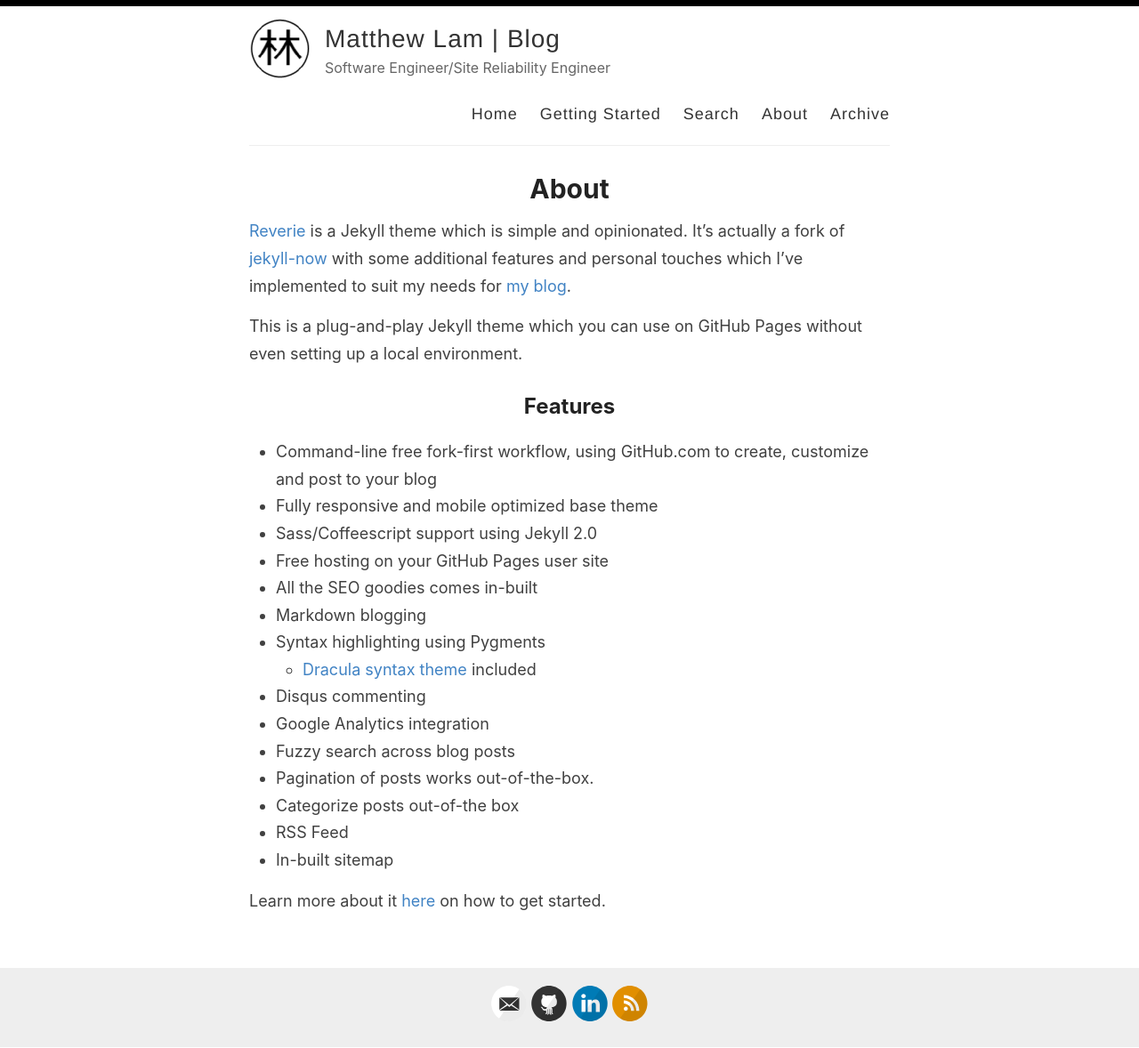
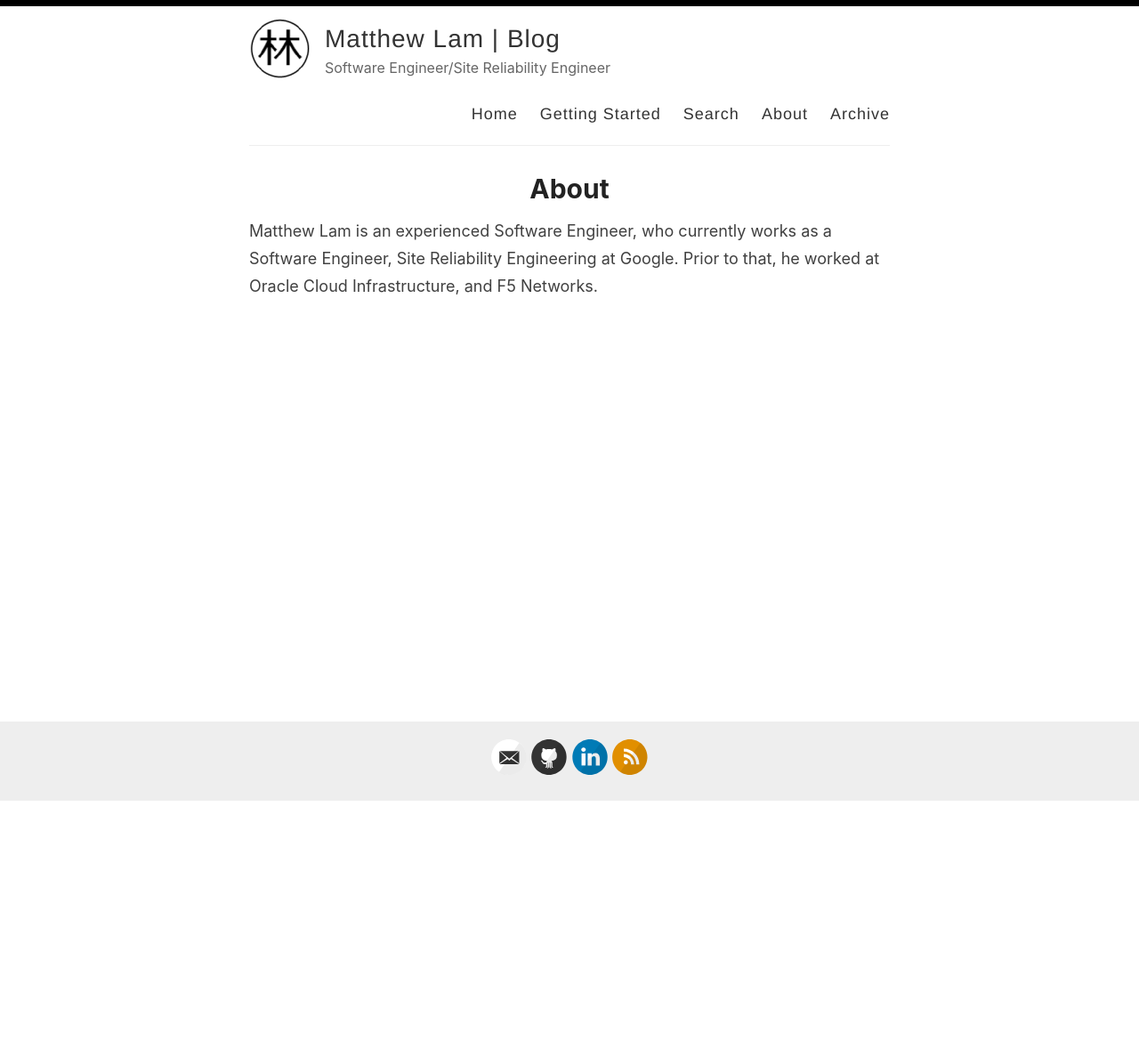
Before and after one commit to mryanlam/mryanlam.github.io, a Jekyll site: the page built from _pages/about.md, in a window 1280 px wide. Shown: the whole page at 89% size. Built offline with Jekyll 4.4.1, drawn with Linux system fonts in a browser that asks for light colours; after the commit the page ends 901 px from its top, so only the background shows below that.

Commit message:
Update about

```diff
--- a/_pages/about.md
+++ b/_pages/about.md
@@ -4,26 +4,4 @@
 permalink: /about/
 ---
 
-[Reverie](https://github.com/amitmerchant1990/reverie) is a Jekyll theme which is simple and opinionated. It's actually a fork of [jekyll-now](https://github.com/barryclark/jekyll-now) with some additional features and personal touches which I've implemented to suit my needs for [my blog](https://www.amitmerchant.com).
-
-This is a plug-and-play Jekyll theme which you can use on GitHub Pages without even setting up a local environment.
-
-## Features
-
-- Command-line free fork-first workflow, using GitHub.com to create, customize and post to your blog
-- Fully responsive and mobile optimized base theme
-- Sass/Coffeescript support using Jekyll 2.0
-- Free hosting on your GitHub Pages user site
-- All the SEO goodies comes in-built
-- Markdown blogging
-- Syntax highlighting using Pygments
-    - [Dracula syntax theme](https://draculatheme.com/) included
-- Disqus commenting
-- Google Analytics integration
-- Fuzzy search across blog posts
-- Pagination of posts works out-of-the-box.
-- Categorize posts out-of-the box
-- RSS Feed
-- In-built sitemap
-
-Learn more about it [here](https://github.com/amitmerchant1990/reverie) on how to get started.
+Matthew Lam is an experienced Software Engineer, who currently works as a Software Engineer, Site Reliability Engineering at Google.  Prior to that, he worked at Oracle Cloud Infrastructure, and F5 Networks.
```
